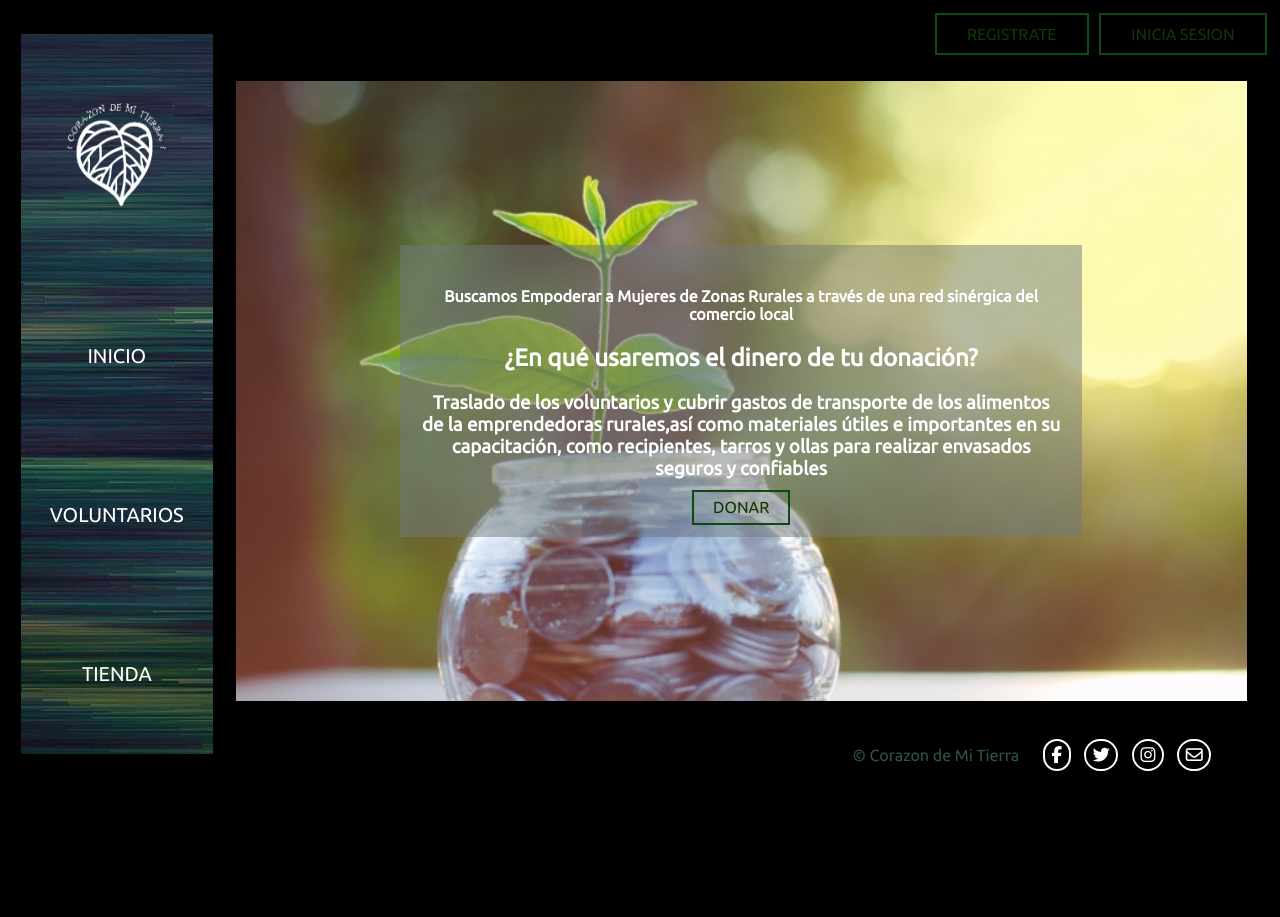
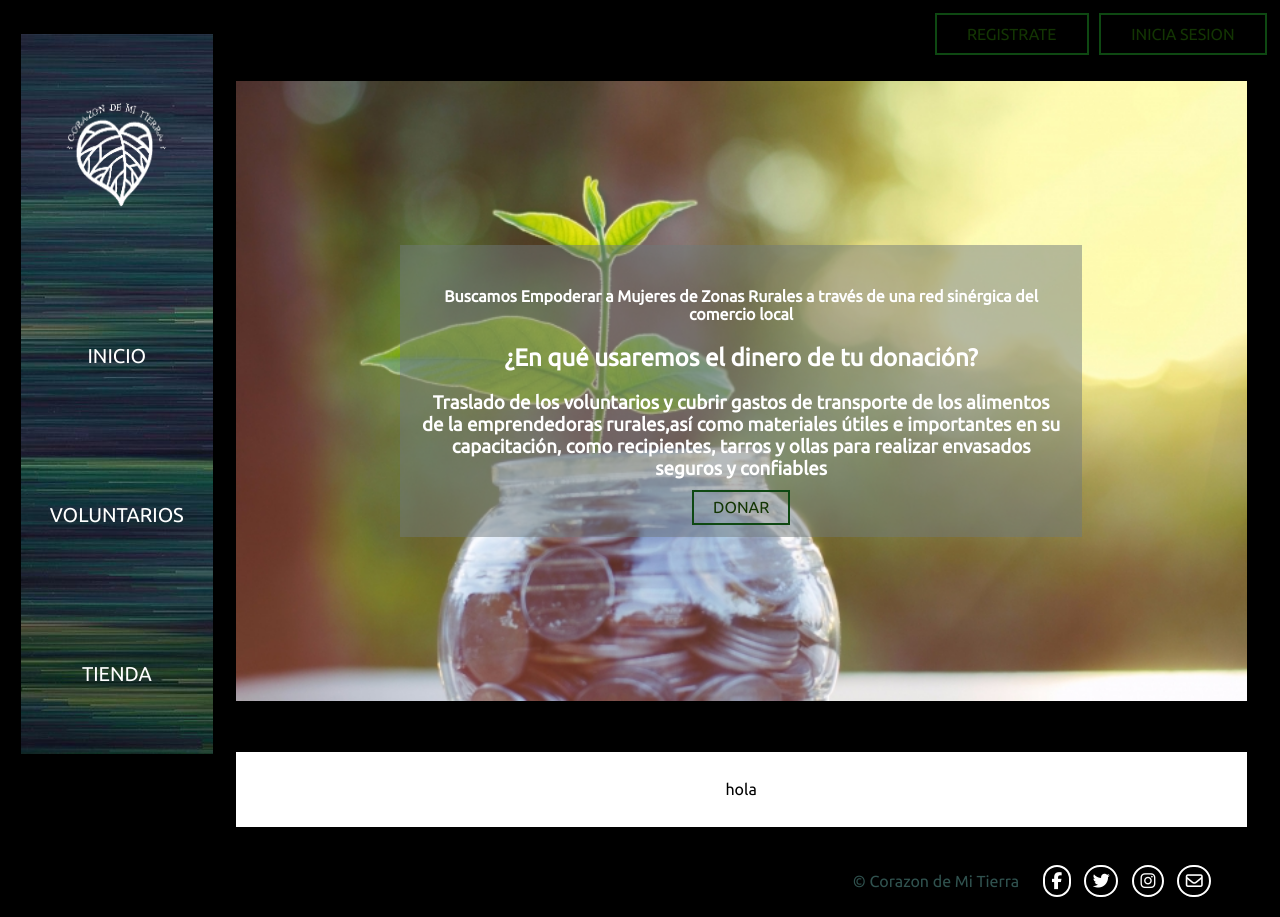
Before and after one commit to gabyx08/corazonDeMiTierra, a plain HTML site: page fondeo.html in a window 1280 px wide. Before the commit the page ends 800 px from the top, so only its background shows below. Drawn offline with Linux system fonts and the light colour scheme.

Commit message:
nueva seccion en fondeo

```diff
--- a/assets/css/voluntarios.css
+++ b/assets/css/voluntarios.css
@@ -95,3 +95,13 @@ textarea{
 .caja-texto .texto{
   margin: 1%;
 }
+#recompensas{
+  background: #fff;
+  width: 80%;
+  flex-direction: column;
+  align-items: center;
+  justify-content: center;
+  padding: 1%;
+  margin: 2%;
+
+}
--- a/fondeo.html
+++ b/fondeo.html
@@ -30,6 +30,12 @@
       </section>
     </section>
 
+    <section  class="container derecha">
+      <section id="recompensas" class="container">
+        <p>hola</p>
+      </section>
+    </section>
+
     <footer class="container derecha">
       <p class="copyrygth">© Corazon de Mi Tierra</p>
       <div class="contenedor-iconos">
```
